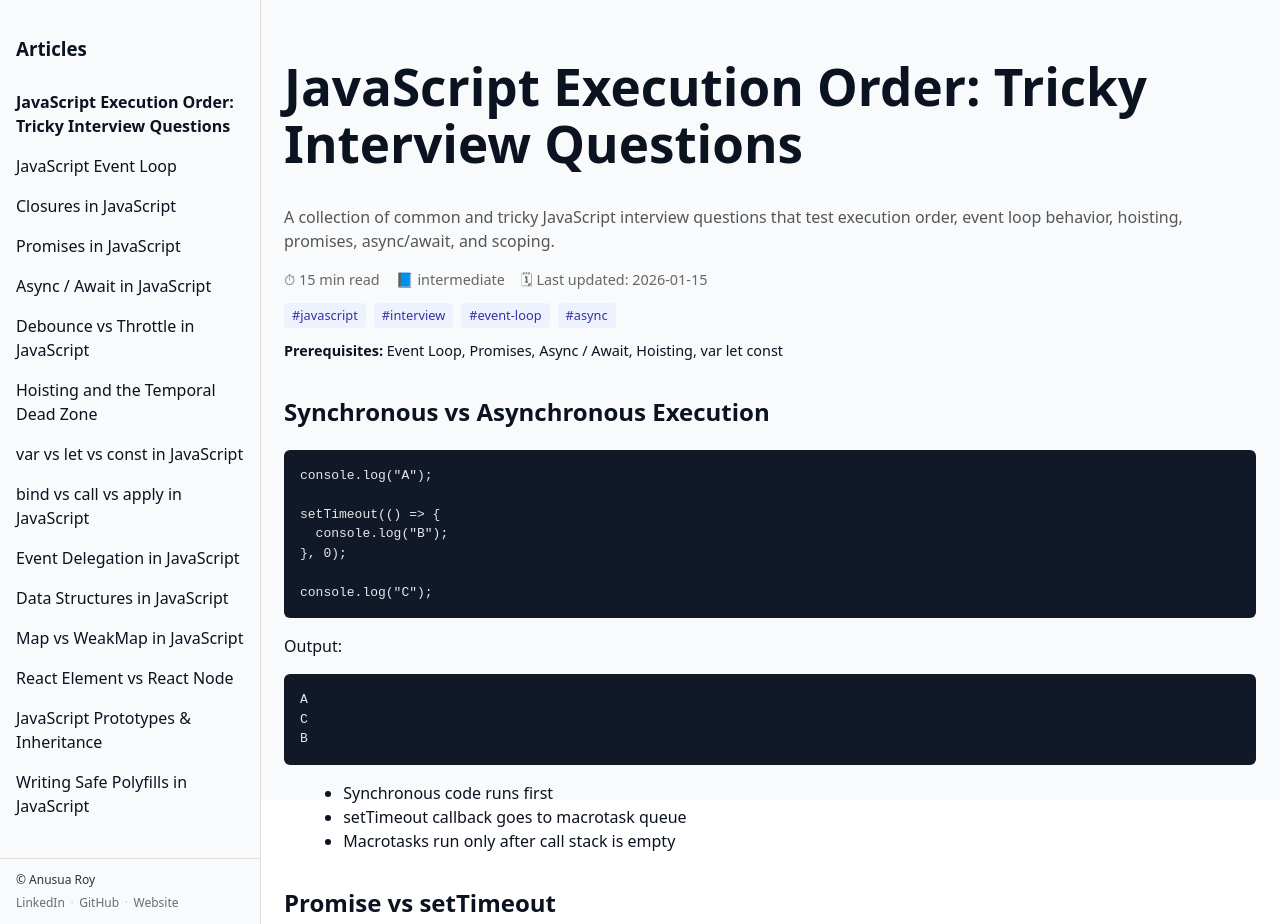
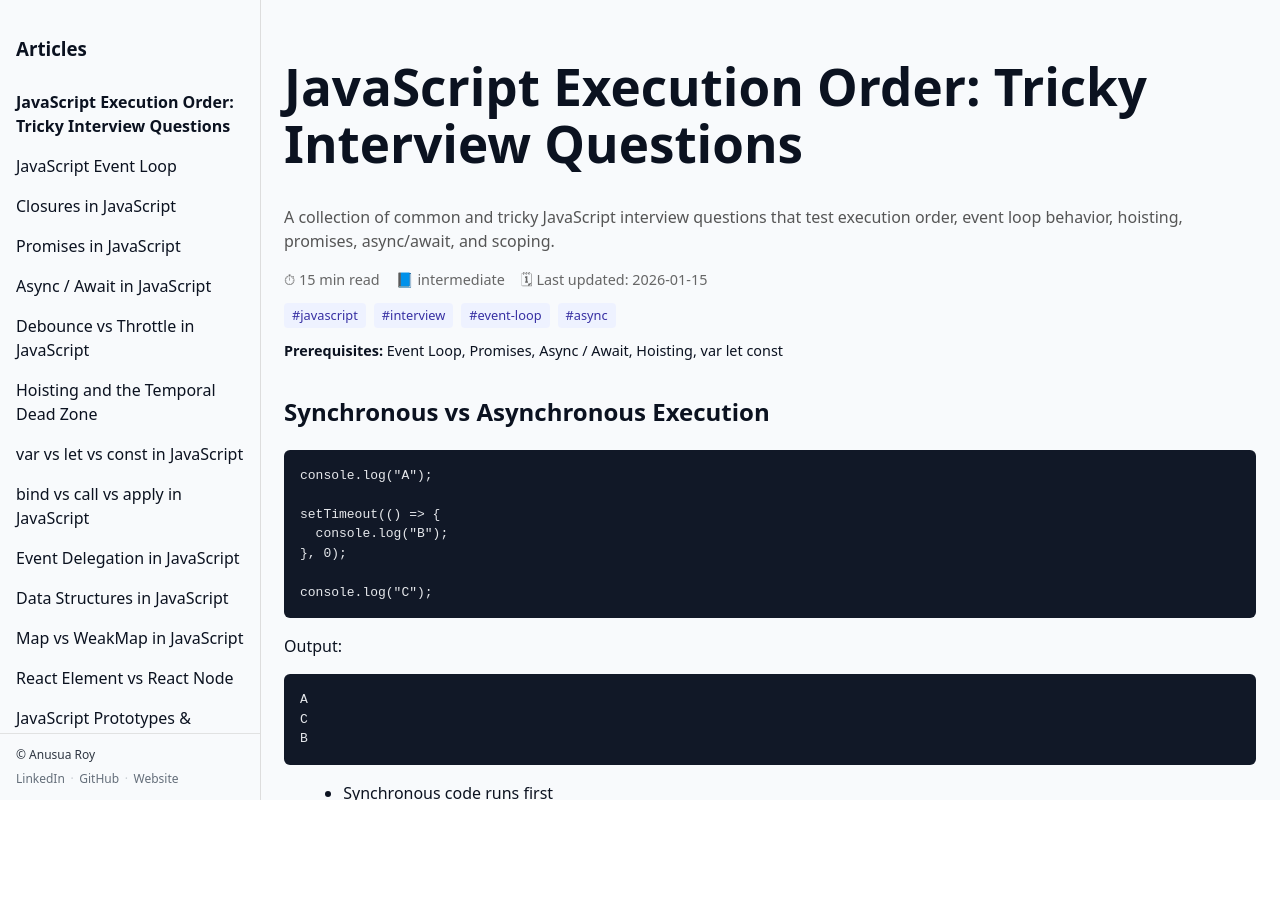
Before and after one commit to anusua-roy/knowledge-vlog, a React (Vite) app: page / in a window 1280 px wide. After the commit the page ends 800 px from the top, so only its background shows below. Built offline with nearby package versions, Linux system fonts and the light colour scheme.

Commit message:
batch 1 articles

```diff
--- a/src/App.css
+++ b/src/App.css
@@ -3,6 +3,6 @@ body {
   margin: 0;
   padding: 0;
   color: #0b1220;
-  background-color: #f8fafc
-;
+  background-color: #f8fafc;
+  width: 100%;
 }
--- a/src/components/Layout.tsx
+++ b/src/components/Layout.tsx
@@ -12,10 +12,9 @@ export function Layout({ sidebar, main }: LayoutProps) {
 
   useEffect(() => {
     const onResize = () => {
-      setIsMobile(window.innerWidth < 768);
-      if (window.innerWidth >= 768) {
-        setShowSidebar(false); // reset on desktop
-      }
+      const mobile = window.innerWidth < 768;
+      setIsMobile(mobile);
+      if (!mobile) setShowSidebar(false);
     };
 
     window.addEventListener("resize", onResize);
@@ -27,39 +26,20 @@ export function Layout({ sidebar, main }: LayoutProps) {
       {/* Sidebar */}
       {(!isMobile || showSidebar) && (
         <aside style={styles.sidebar(isMobile)}>
-          <div style={styles.sidebarContent}>
-            {React.isValidElement(sidebar)
-              ? React.cloneElement(
-                  sidebar as React.ReactElement<{
-                    onSelect: (article: Record<string, unknown>) => void;
-                  }>,
-                  {
-                    onSelect: (article: Record<string, unknown>) => {
-                      // call original handler
-                      const element = sidebar as React.ReactElement<{
-                        onSelect: (article: Record<string, unknown>) => void;
-                      }>;
-                      element.props.onSelect(article);
-                      // then close sidebar on mobile
-                      setShowSidebar(false);
-                    },
-                  }
-                )
-              : sidebar}
-          </div>
+          <div style={styles.sidebarScroll}>{sidebar}</div>
           <Footer />
         </aside>
       )}
 
       {/* Main content */}
-      <main id="main-scroll" style={styles.main}>
+      <main style={styles.main}>
         {isMobile && (
-            <button
-              style={styles.menuButton}
-              onClick={() => setShowSidebar((prev) => !prev)}
-            >
-              ☰ Topics
-            </button>
+          <button
+            style={styles.menuButton}
+            onClick={() => setShowSidebar(true)}
+          >
+            ☰ Topics
+          </button>
         )}
         {main}
       </main>
@@ -70,7 +50,7 @@ export function Layout({ sidebar, main }: LayoutProps) {
 const styles: {
   app: (isMobile: boolean) => React.CSSProperties;
   sidebar: (isMobile: boolean) => React.CSSProperties;
-  sidebarContent: React.CSSProperties;
+  sidebarScroll: React.CSSProperties;
   main: React.CSSProperties;
   menuButton: React.CSSProperties;
 } = {
@@ -78,24 +58,25 @@ const styles: {
     display: "grid",
     gridTemplateColumns: isMobile ? "1fr" : "260px 1fr",
     height: "100vh",
-    width: "100vw",
-    fontFamily: "system-ui, sans-serif",
+    width: "100%",
+    overflow: "hidden",
   }),
 
-  sidebar: (isMobile: boolean): React.CSSProperties => ({
+  sidebar: (isMobile: boolean) => ({
     display: "flex",
     flexDirection: "column",
+    height: "100vh", // 🔴 REQUIRED
+    width: "260px",
+    background: "#f8fafc",
     borderRight: "1px solid #ddd",
     position: isMobile ? "fixed" : "relative",
     inset: isMobile ? "0 auto 0 0" : undefined,
-    width: isMobile ? "260px" : "100%",
-    background: "#f8fafc",
-    zIndex: 10,
+    zIndex: 20,
   }),
 
-  sidebarContent: {
-    flex: 1,
-    overflowY: "auto",
+  sidebarScroll: {
+    flex: 1, // 🔴 REQUIRED
+    overflowY: "auto", // 🔴 REQUIRED
     padding: "1rem",
   },
 
@@ -105,6 +86,8 @@ const styles: {
   },
 
   menuButton: {
+    position: "sticky",
+    top: "0.75rem",
     marginBottom: "1rem",
     padding: "0.5rem 0.75rem",
     fontSize: "0.9rem",
@@ -112,7 +95,6 @@ const styles: {
     background: "#f8fafc",
     color: "#0b1220",
     cursor: "pointer",
-    alignSelf: "flex-start",
-    position: "fixed",
+    zIndex: 5,
   },
 };
--- a/src/data/articles/index.ts
+++ b/src/data/articles/index.ts
@@ -13,6 +13,8 @@ import { reactElementNodeArticle } from "./react-element-vs-node";
 import { jsExecutionOrderInterviewArticle } from "./js-execution-order-interview";
 import { prototypesInheritanceArticle } from "./prototypes-inheritance";
 import { polyfillsArticle } from "./polyfills";
+import { memoryManagementArticle } from "./memory-management-garbage-collection";
+import { iteratorsGeneratorsArticle } from "./iterators-generators";
 
 export const articles = [
   jsExecutionOrderInterviewArticle,
@@ -30,4 +32,6 @@ export const articles = [
   reactElementNodeArticle,
   prototypesInheritanceArticle,
   polyfillsArticle,
+  memoryManagementArticle,
+  iteratorsGeneratorsArticle,
 ];
--- /dev/null
+++ b/src/data/articles/iterators-generators.ts
@@ -0,0 +1,131 @@
+import type { Article } from "../types";
+
+export const iteratorsGeneratorsArticle: Article = {
+  id: "iterators-generators",
+  title: "Iterators & Generators in JavaScript",
+  description:
+    "Learn how iteration works in JavaScript using iterators and generators, and why they are useful for controlling execution flow.",
+
+  tags: ["javascript", "advanced"],
+  level: "intermediate",
+  prerequisites: ["Functions", "Closures"],
+
+  readingTimeMinutes: 7,
+  lastUpdated: "2026-01-15",
+
+  sections: [
+    {
+      id: "what-is-iterator",
+      title: "What Is an Iterator?",
+      content: [
+        {
+          type: "text",
+          value:
+            "An iterator is an object that defines a sequence and returns values one at a time using a `next()` method.",
+        },
+        {
+          type: "list",
+          items: [
+            "Iterators follow a standard protocol",
+            "`next()` returns { value, done }",
+            "Used internally by loops like for...of",
+          ],
+        },
+      ],
+    },
+
+    {
+      id: "symbol-iterator",
+      title: "The Symbol.iterator Protocol",
+      content: [
+        {
+          type: "code",
+          language: "js",
+          value: `const iterable = {
+  values: [1, 2, 3],
+  [Symbol.iterator]() {
+    let index = 0;
+    return {
+      next: () => ({
+        value: this.values[index++],
+        done: index > this.values.length
+      })
+    };
+  }
+};
+
+for (const val of iterable) {
+  console.log(val);
+}`,
+        },
+      ],
+    },
+
+    {
+      id: "what-is-generator",
+      title: "What Is a Generator?",
+      content: [
+        {
+          type: "text",
+          value:
+            "Generators are special functions that can pause execution and resume later. They simplify iterator creation.",
+        },
+        {
+          type: "code",
+          language: "js",
+          value: `function* generator() {
+  yield 1;
+  yield 2;
+  yield 3;
+}
+
+const gen = generator();
+gen.next(); // { value: 1, done: false }`,
+        },
+      ],
+    },
+
+    {
+      id: "generators-vs-promises",
+      title: "Generators vs Promises",
+      content: [
+        {
+          type: "table",
+          headers: ["Aspect", "Generators", "Promises"],
+          rows: [
+            ["Execution", "Paused and resumed", "Always async"],
+            ["Control flow", "Manual", "Automatic"],
+            ["Use case", "Custom iteration", "Async workflows"],
+          ],
+        },
+      ],
+    },
+
+    {
+      id: "use-cases",
+      title: "Real-World Use Cases",
+      content: [
+        {
+          type: "list",
+          items: [
+            "Custom iterable data structures",
+            "Lazy evaluation",
+            "Controlling execution flow step-by-step",
+          ],
+        },
+      ],
+    },
+
+    {
+      id: "interview-tip",
+      title: "Interview Tip",
+      content: [
+        {
+          type: "text",
+          value:
+            "In interviews, explain generators as syntactic sugar over iterators and emphasize their ability to pause and resume execution.",
+        },
+      ],
+    },
+  ],
+};
--- /dev/null
+++ b/src/data/articles/memory-management-garbage-collection.ts
@@ -0,0 +1,124 @@
+import type { Article } from "../types";
+
+export const memoryManagementArticle: Article = {
+  id: "memory-management",
+  title: "Memory Management & Garbage Collection in JavaScript",
+  description:
+    "Understand how JavaScript manages memory, how garbage collection works, and how common coding patterns can lead to memory leaks.",
+
+  tags: ["javascript", "internals", "performance"],
+  level: "intermediate",
+  prerequisites: ["Closures", "Event Loop"],
+
+  readingTimeMinutes: 7,
+  lastUpdated: "2026-01-15",
+
+  sections: [
+    {
+      id: "memory-basics",
+      title: "How JavaScript Uses Memory",
+      content: [
+        {
+          type: "text",
+          value:
+            "JavaScript automatically allocates memory when variables are created and frees it when they are no longer needed. This process is handled by the JavaScript engine through garbage collection.",
+        },
+        {
+          type: "list",
+          items: [
+            "Memory is allocated for variables, objects, and functions",
+            "Developers do not manually free memory",
+            "Poor references can prevent memory from being released",
+          ],
+        },
+      ],
+    },
+
+    {
+      id: "garbage-collection",
+      title: "Garbage Collection (GC)",
+      content: [
+        {
+          type: "text",
+          value:
+            "Most JavaScript engines use a mark-and-sweep algorithm. Objects are kept in memory if they are reachable; unreachable objects are cleaned up.",
+        },
+        {
+          type: "list",
+          items: [
+            "Root objects include global variables and the call stack",
+            "Reachable objects stay in memory",
+            "Unreachable objects are garbage collected",
+          ],
+        },
+      ],
+    },
+
+    {
+      id: "common-leaks",
+      title: "Common Causes of Memory Leaks",
+      content: [
+        {
+          type: "list",
+          items: [
+            "Closures holding references to large objects",
+            "Event listeners not removed",
+            "setInterval or setTimeout not cleared",
+            "Detached DOM nodes still referenced in JS",
+          ],
+        },
+      ],
+    },
+
+    {
+      id: "closure-leak-example",
+      title: "Closures and Memory Retention",
+      content: [
+        {
+          type: "code",
+          language: "js",
+          value: `function attachListener() {
+  const largeData = new Array(1000000).fill("data");
+
+  document.body.addEventListener("click", () => {
+    console.log(largeData.length);
+  });
+}`,
+        },
+        {
+          type: "text",
+          value:
+            "The closure keeps `largeData` in memory as long as the event listener exists.",
+        },
+      ],
+    },
+
+    {
+      id: "best-practices",
+      title: "Best Practices",
+      content: [
+        {
+          type: "list",
+          items: [
+            "Remove event listeners when no longer needed",
+            "Clear intervals and timeouts",
+            "Avoid unnecessary global variables",
+            "Be cautious with long-lived closures",
+          ],
+        },
+      ],
+    },
+
+    {
+      id: "interview-tip",
+      title: "Interview Tip",
+      content: [
+        {
+          type: "text",
+          value:
+            "Explain garbage collection using reachability. Mention that closures and event listeners are common sources of memory leaks if not cleaned up properly.",
+        },
+      ],
+    },
+  ],
+};
```
